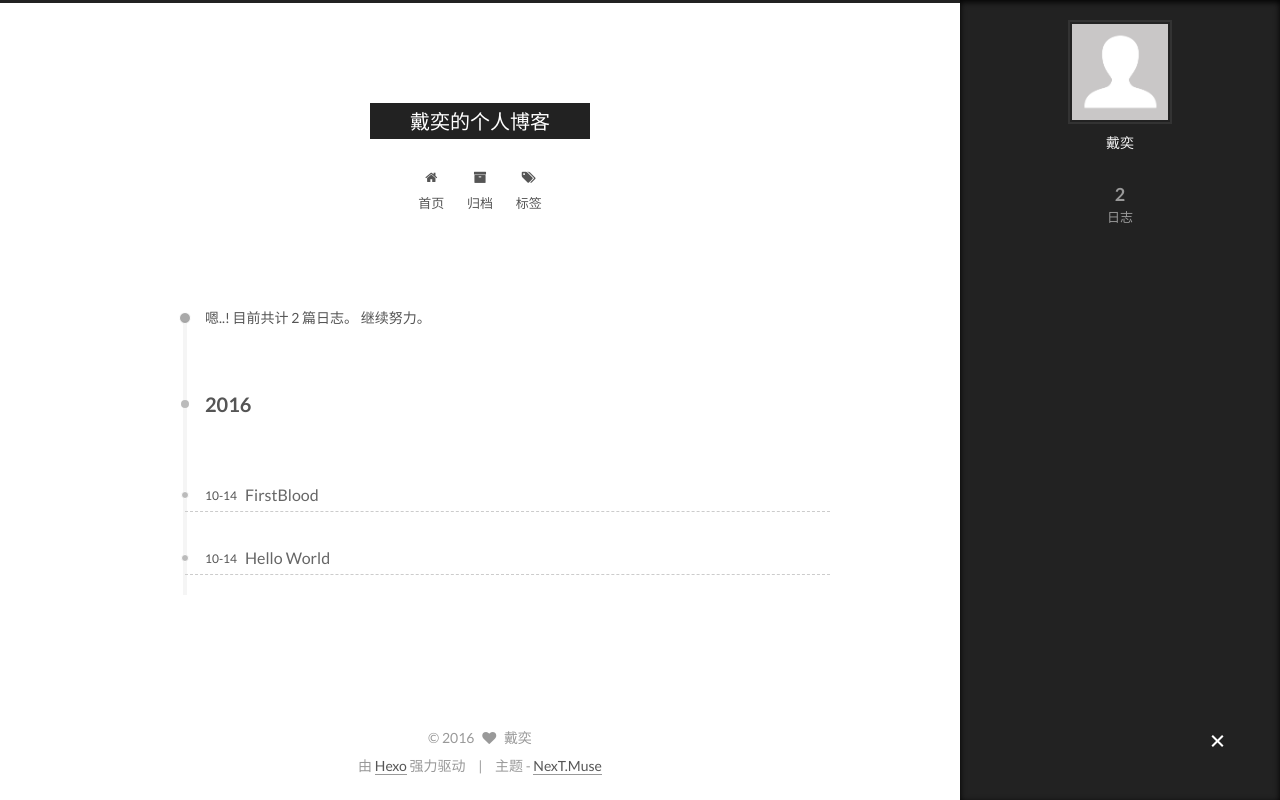
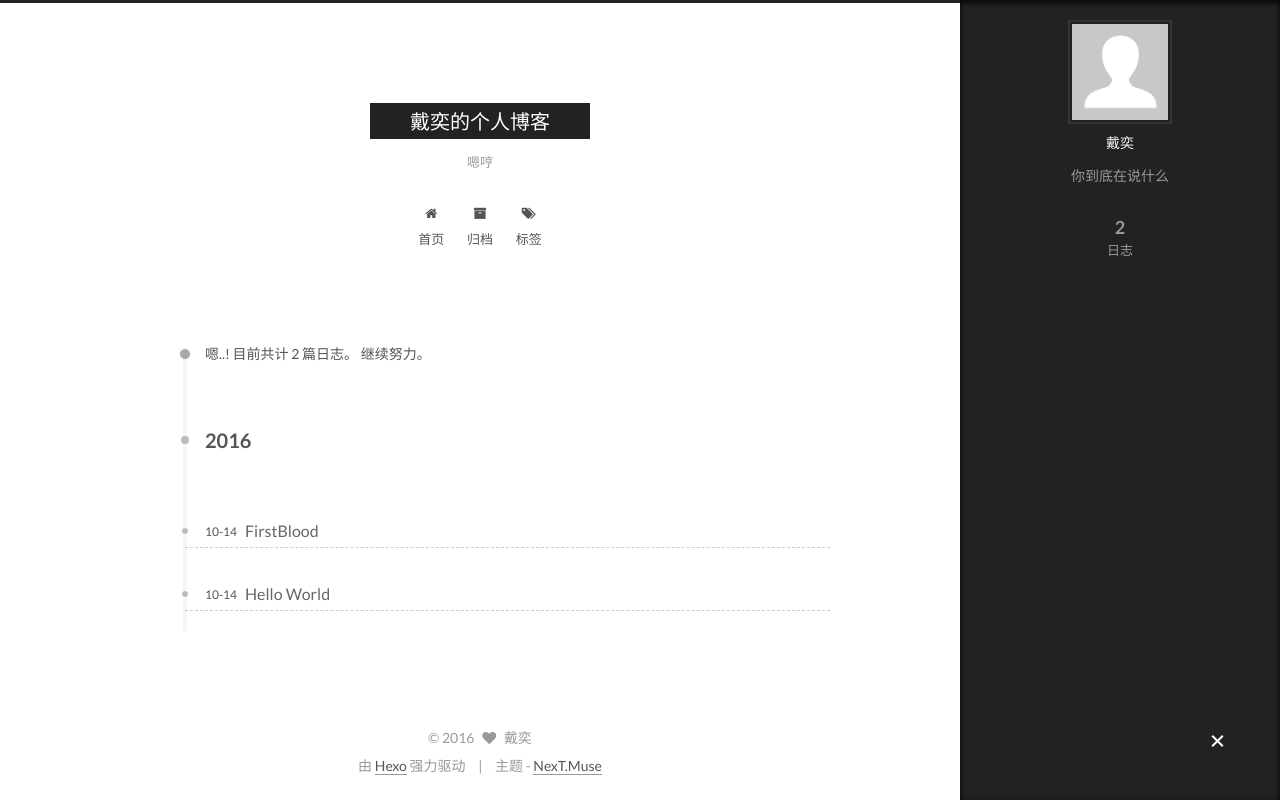
Before and after one commit to maybeisyi/maybeisyi.github.io, a plain HTML site: page archives/2016/10/index.html in a window 1280 px wide. Both pictures are taken after a click on the element 1217 px from the left and 742 px from the top of the page. Drawn offline with Linux system fonts and the light colour scheme.

Commit message:
Site updated: 2016-10-15 16:02:53

```diff
--- a/archives/2016/10/index.html
+++ b/archives/2016/10/index.html
@@ -84,12 +84,15 @@
 
 
 
+<meta name="description" content="你到底在说什么">
 <meta property="og:type" content="website">
 <meta property="og:title" content="戴奕的个人博客">
 <meta property="og:url" content="http://yoursite.com/archives/2016/10/index.html">
 <meta property="og:site_name" content="戴奕的个人博客">
+<meta property="og:description" content="你到底在说什么">
 <meta name="twitter:card" content="summary">
 <meta name="twitter:title" content="戴奕的个人博客">
+<meta name="twitter:description" content="你到底在说什么">
 
 
 
@@ -148,7 +151,7 @@
       <span class="logo-line-after"><i></i></span>
     </a>
   </div>
-  <p class="site-subtitle"></p>
+  <p class="site-subtitle">嗯哼</p>
 </div>
 
 <div class="site-nav-toggle">
@@ -342,7 +345,7 @@
                src="/images/avatar.gif"
                alt="戴奕" />
           <p class="site-author-name" itemprop="name">戴奕</p>
-          <p class="site-description motion-element" itemprop="description"></p>
+          <p class="site-description motion-element" itemprop="description">你到底在说什么</p>
         </div>
         <nav class="site-state motion-element">
           <div class="site-state-item site-state-posts">
--- a/css/main.css
+++ b/css/main.css
@@ -1557,7 +1557,7 @@ pre .javascript .function {
   width: 4px;
   height: 4px;
   border-radius: 50%;
-  background: #e7014a;
+  background: #cf1a8f;
 }
 .links-of-blogroll {
   font-size: 13px;
```
Also changed, not shown: 2016/10/14/FirstBlood/index.html (+2 -2 lines), 2016/10/14/hello-world/index.html (+2 -2 lines), archives/2016/index.html (+5 -2 lines), archives/index.html (+5 -2 lines), index.html (+5 -2 lines), websiteIcon.jpeg (added).
